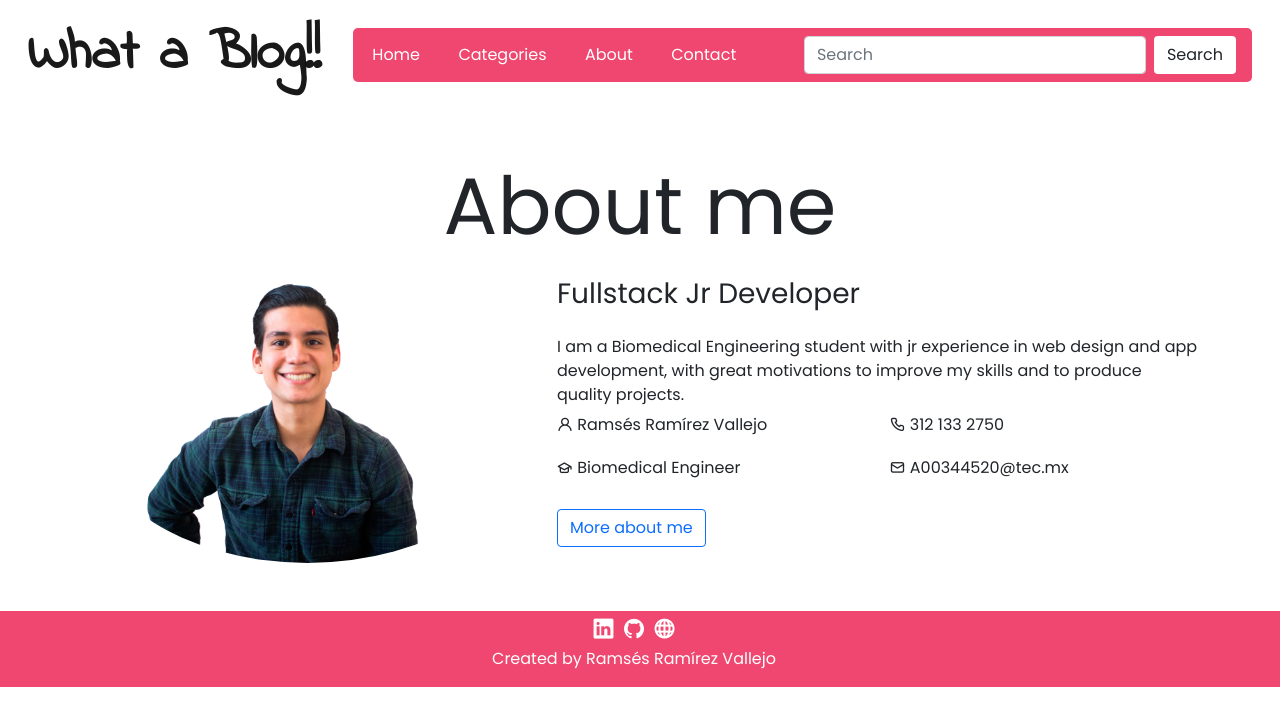
After one commit to HouseCham/What-A-Blog, a PHP site: page /about.php in a window 1280 px wide. The commit adds this page. Shown: the top 726 px of the page. Run offline with PHP 8.4, Linux system fonts and the light colour scheme; data that the repository does not hold is empty.

Commit message:
About section created

```diff
--- a/WEB-INF/pages/common/navbar.php
+++ b/WEB-INF/pages/common/navbar.php
@@ -26,7 +26,7 @@
                     </ul>
                 </li>
                 <li class="nav-item">
-                    <a class="nav-link" href="#">
+                    <a class="nav-link" href="/master_php/proyecto_php/about.php">
                         <span class="nav_link">About</span>
                     </a>
                 </li>
--- /dev/null
+++ b/about.php
@@ -0,0 +1,90 @@
+<?php require_once 'php/helpers.php'; ?>
+<?php require_once 'php/connection.php'; ?>
+
+<!DOCTYPE html>
+<html lang="en">
+<head>
+    <!-- Required meta tags -->
+    <meta charset="utf-8">
+    <meta name="viewport" content="width=device-width, initial-scale=1">
+    <!-- Unicons -->
+    <link rel="stylesheet" href="https://unicons.iconscout.com/release/v4.0.0/css/line.css">
+    <!-- Bootstrap CSS -->
+    <link href="https://cdn.jsdelivr.net/npm/bootstrap@5.1.3/dist/css/bootstrap.min.css" rel="stylesheet" integrity="sha384-1BmE4kWBq78iYhFldvKuhfTAU6auU8tT94WrHftjDbrCEXSU1oBoqyl2QvZ6jIW3" crossorigin="anonymous">
+    <!-- Main CSS -->
+    <link href="css/main.css" rel="stylesheet" />
+    <title>About</title>
+</head>
+<body>
+    <!-- NavBar -->
+    <?php include_once 'WEB-INF/pages/common/navbar.php' ?>
+
+    <!-- About -->
+    <div class="container-fluid py-5">
+        <div class="container">
+            <div class="position-relative d-flex align-items-center justify-content-center">
+                <h1 class="display-1 about__title">
+                    About me
+                </h1>
+                </div>
+                <div class="row align-items-center">
+                    <div class="col-lg-5 pb-4 pb-lg-0">
+                        <img src="assets/imgs/me.jpg" alt="" class="img-fluid rounded-circle w-100 about__img">
+                    </div>
+                    <div class="col-lg-7 div__map">
+                        <h3 class="mb-4 about__subtitle">Fullstack Jr Developer</h3>
+                        <span class="about__text mb-4">
+                        I am a Biomedical Engineering student with
+                        jr experience in web design and app development,
+                        with great motivations to improve my skills and
+                        to produce quality projects.
+                        </span>
+                        <div class="row mb-3 about__data">
+                            <div class="col-sm-6 py-2">
+                                <h6 class="about__sub-subtitle">
+                                    <i class="uil uil-user about_icon"></i>
+                                    <span class="about__subtext">
+                                        Ramsés Ramírez Vallejo
+                                    </span>
+                                </h6>
+                            </div>
+                            <div class="col-sm-6 py-2">
+                                <h6 class="about__sub-subtitle">
+                                    <i class="uil uil-phone about_icon"></i>
+                                    <span class="about__subtext">
+                                        312 133 2750
+                                    </span>
+                                </h6>
+                            </div>
+                            <div class="col-sm-6 py-2">
+                                <h6 class="about__sub-subtitle">
+                                    <i class="uil uil-graduation-cap about_icon"></i>
+                                    <span class="about__subtext">
+                                        Biomedical Engineer
+                                    </span>
+                                </h6>
+                            </div>
+                            <div class="col-sm-6 py-2">
+                                <h6 class="about__sub-subtitle">
+                                    <i class="uil uil-envelope-alt about_icon"></i>
+                                    <span class="about__subtext">
+                                        A00344520@tec.mx
+                                    </span>
+                                </h6>
+                            </div>
+                        </div>
+                        <!-- Personal webpage -->
+                        <a href="https://housecham.github.io/Personal-WebPage/" target="blank" class="btn btn-outline-primary mr-4">More about me</a>
+                    </div>
+                </div>
+            </div>
+        </div>
+    </div>
+
+    <!-- Footer -->
+    <?php include_once 'WEB-INF/pages/common/footer.php' ?>
+    <!-- Main JS -->
+    <!-- Option 1: Bootstrap Bundle with Popper -->
+    <script src="https://cdn.jsdelivr.net/npm/bootstrap@5.1.3/dist/js/bootstrap.bundle.min.js" integrity="sha384-ka7Sk0Gln4gmtz2MlQnikT1wXgYsOg+OMhuP+IlRH9sENBO0LRn5q+8nbTov4+1p" crossorigin="anonymous"></script>
+</body>
+</html>
--- a/css/main.css
+++ b/css/main.css
@@ -346,6 +346,15 @@ li{
     font-size: 2.5rem;
 }
 
+/*==================== About ====================*/
+
+.about__text{
+    margin-bottom: 1rem;
+}
+.about__title{
+
+}
+
 @media screen and (min-width: 320px) {
     .nav_title{
         font-size: 2.5rem;
```
Also changed, not shown: assets/imgs/me.jpg (added).
